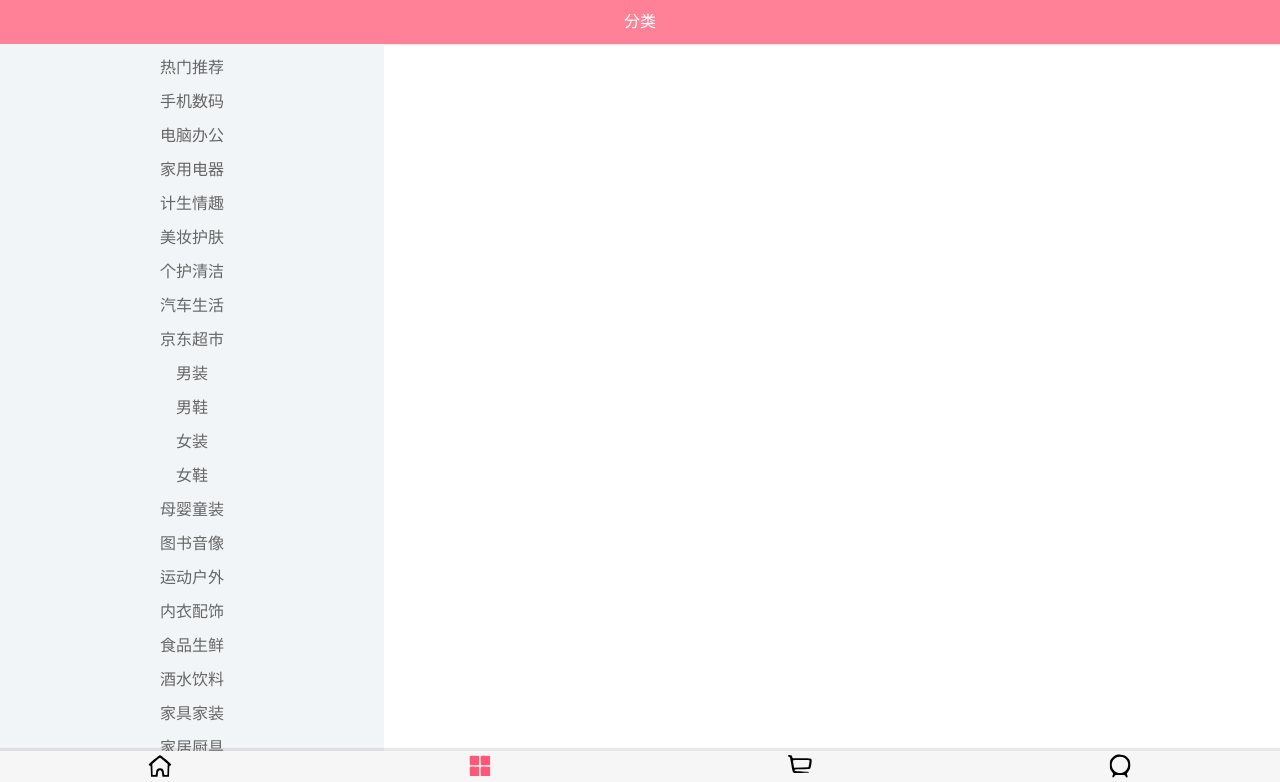
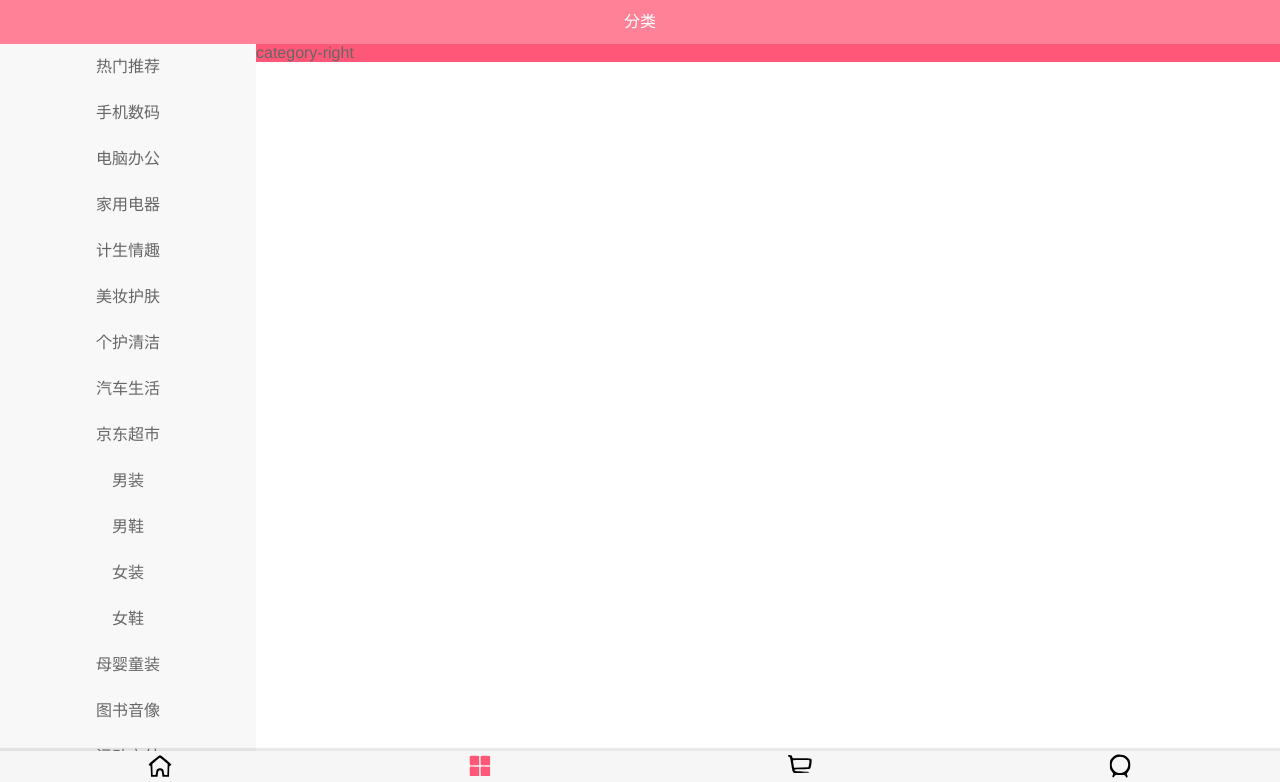
Before and after one commit to 2019git/mall-web-learn, a Vue app: page /category in a window 1280 px wide. Shown: the top 782 px of the page. Built offline with nearby package versions, Linux system fonts and the light colour scheme.

Commit message:
添加分类详情数据信

```diff
--- a/src/network/Category.js
+++ b/src/network/Category.js
@@ -1,8 +1,14 @@
 /* 分类模块数据 */
-import {category} from './data'
+import {category, category_details} from './data'
 
 export function getCategoryList() {
   return new Promise((resolve, reject) => {
     resolve(category);
   })
 }
+
+export function getCategoryItem(cid) {
+  return new Promise((resolve, reject) => {
+    resolve(category_details[0])
+  })
+}
--- a/src/network/data.js
+++ b/src/network/data.js
@@ -251,7 +251,7 @@
 
 const imgUrl = "https://img30.360buyimg.com/focus/s140x140_jfs/";
 /* 分类详情 */
-const category_details = [
+export const category_details = [
   {
     "cid": "WQR2006",
     "items": [
--- a/src/views/category/Category.vue
+++ b/src/views/category/Category.vue
@@ -7,7 +7,8 @@
       ul>li{{列表$}}*100
       -->
     </nav-bar>
-    <category-list :category-list-info="categoryListInfo"/>
+    <category-list :category-list-info="categoryListInfo" @category-click="_categoryClick"/>
+    <category-list-item :category-item-info="categoryItemInfo"/>
   </div>
 </template>
 
@@ -16,8 +17,9 @@
   import BetterScroll from '@/components/common/scroll/BetterScroll'
 
   import CategoryList from './childrenViews/CategoryList'
+  import CategoryListItem from './childrenViews/CategoryListItem'
 
-  import {getCategoryList} from '@/network/Category.js'
+  import {getCategoryList, getCategoryItem} from '@/network/Category.js'
 
   export default {
     name: "Category",
@@ -25,20 +27,30 @@
       NavBar,
       BetterScroll,
 
-      CategoryList
+      CategoryList,
+      CategoryListItem
     },
     data() {
       return {
-        categoryListInfo: []
+        categoryListInfo: [],
+        categoryItemInfo: {}
       }
     },
     created() {
       this._getCategoryList();
     },
     methods: {
+      /* 获取分类列表数据 */
       _getCategoryList() {
         getCategoryList().then(res => {
           this.categoryListInfo = res;
+        })
+      },
+
+      /* 获取分类列表详情 */
+      _categoryClick(cid) {
+        getCategoryItem(cid).then(res => {
+          this.categoryItemInfo = res;
           console.log(res);
         })
       }
--- a/src/views/category/childrenViews/CategoryList.vue
+++ b/src/views/category/childrenViews/CategoryList.vue
@@ -1,6 +1,6 @@
 <template>
   <div class="category-left">
-    <div class="category-left-item" v-for="item in categoryListInfo">
+    <div class="category-left-item" v-for="item in categoryListInfo" @click="categoryClick(item.cid)">
       <span>{{item.name}}</span>
     </div>
   </div>
@@ -16,19 +16,25 @@
           return []
         }
       }
+    },
+    methods: {
+      categoryClick(cid) {
+        this.$emit('category-click', cid)
+      }
     }
   }
 </script>
 
 <style scoped>
   .category-left {
-    width: 30%;
-    background-color: #f2f5f8;
+    width: 20%;
+    background-color: #f8f8f8;
     float: left;
   }
 
   .category-left-item {
-    margin: 10px 10px 10px 10px;
     text-align: center;
+    height: 46px;
+    line-height: 46px;
   }
 </style>
--- a/src/views/category/childrenViews/CategoryListItem.vue
+++ b/src/views/category/childrenViews/CategoryListItem.vue
@@ -4,13 +4,21 @@
 
 <script>
   export default {
-    name: "CategoryListItem"
+    name: "CategoryListItem",
+    props: {
+      categoryItemInfo: {
+        type: Object,
+        default() {
+          return {};
+        }
+      }
+    }
   }
 </script>
 
 <style scoped>
   .category-right {
-    width: 70%;
+    width: 80%;
     background-color: #ff5777;
     float: right;
   }
```
